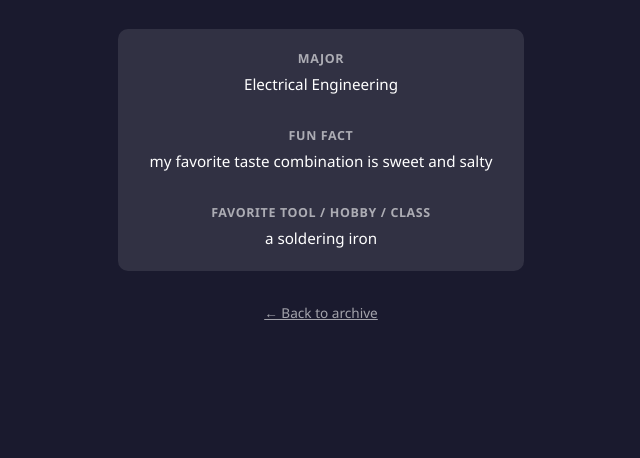
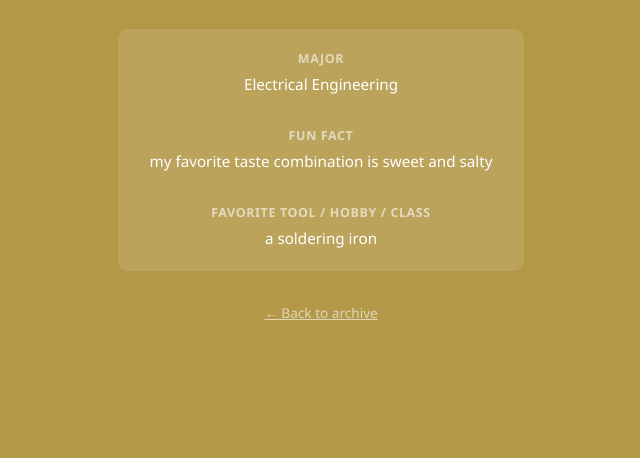
Before and after one commit to jbain-ANDREW/Training-Repo, a plain HTML site: page docs/splash-pages/tina-zhang.html in a window 1280 px wide. Shown: the part 342-800 px from the top of the page, without its empty margins (319-959 px from the left). Drawn offline with Linux system fonts and the light colour scheme.

```diff
--- a/docs/splash-pages/tina-zhang.html
+++ b/docs/splash-pages/tina-zhang.html
@@ -15,7 +15,7 @@
 
       /* STEP 2: Change this background color to anything you like.
          Try a hex code like #2d6a4f or a name like "navy" or "darkslategray" */
-      background: #1a1a2e;
+      background: #b39848;
 
       color: white;
       min-height: 100vh;
```
